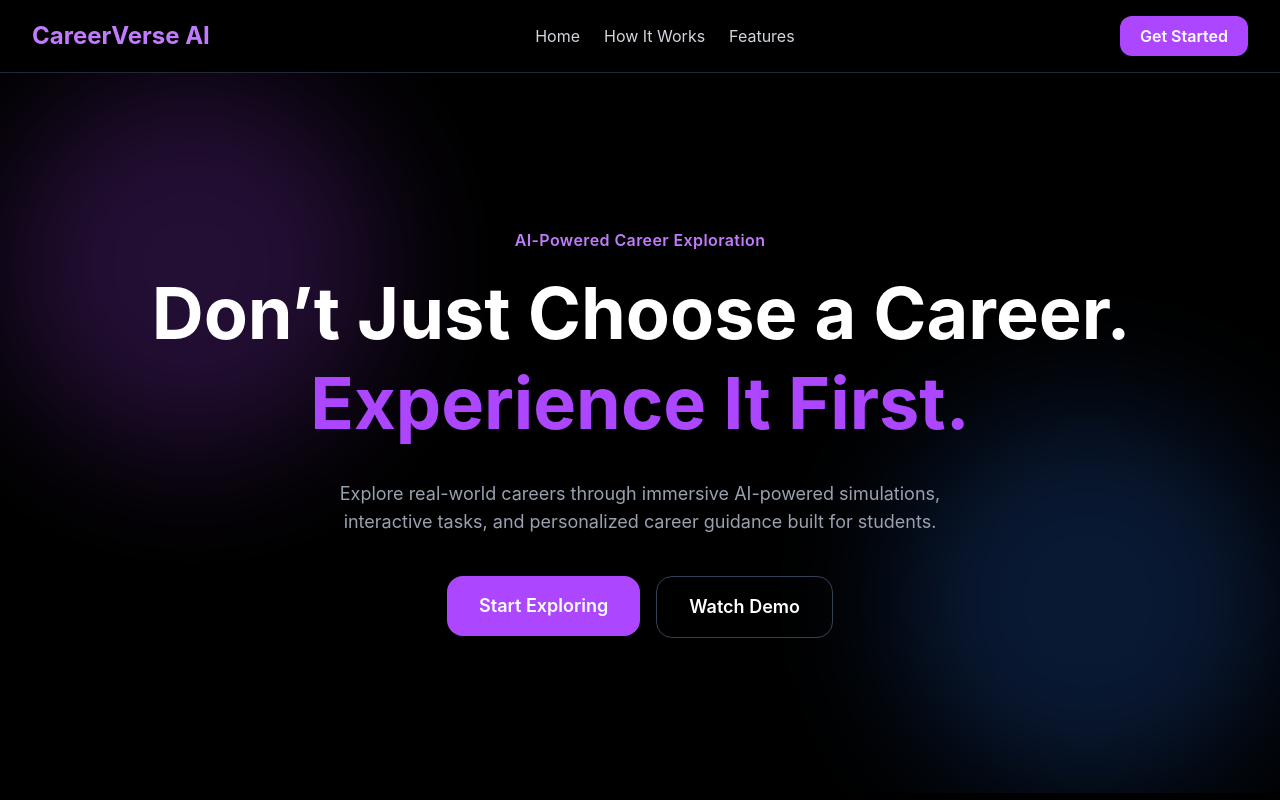
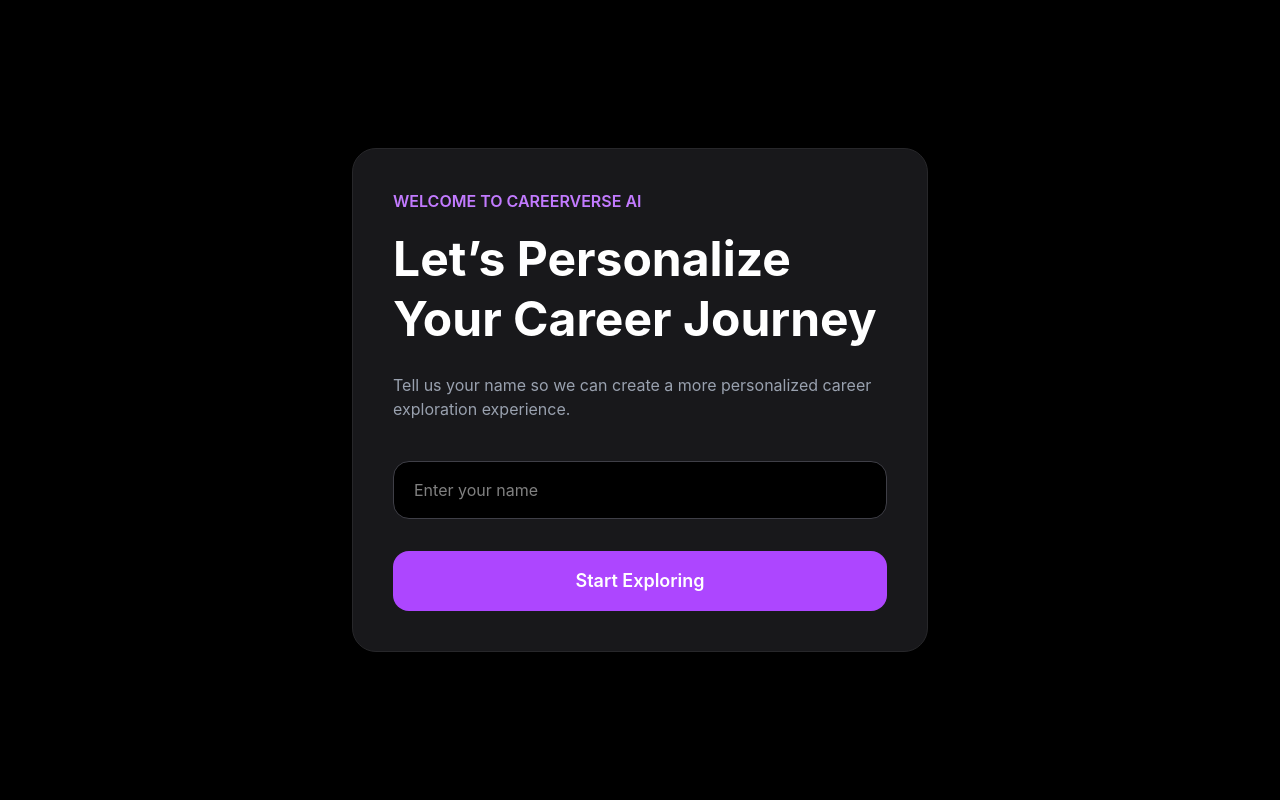
Before and after one commit to diyaraina06/careerverse-ai, a React app in the folder frontend/: page / in a window 1280 px wide. Shown: the top 800 px of the page. Built offline with nearby package versions, Linux system fonts and the light colour scheme; the HTML template or start-up script is replaced by a standard one.

Commit message:
Added dynamic personalization and completed frontend flow

```diff
--- a/frontend/src/App.jsx
+++ b/frontend/src/App.jsx
@@ -1,5 +1,6 @@
 import { Routes, Route } from "react-router-dom";
 
+import WelcomePage from "./pages/WelcomePage";
 import WhyChooseUs from "./components/WhyChooseUs";
 import Navbar from "./components/Navbar";
 import HeroSection from "./components/HeroSection";
@@ -29,7 +30,9 @@
   return (
     <Routes>
 
-      <Route path="/" element={<HomePage />} />
+      <Route path="/" element={<WelcomePage />} />
+
+      <Route path="/home" element={<HomePage />} />
 
       <Route path="/quiz" element={<QuizPage />} />
 
--- a/frontend/src/components/HeroSection.jsx
+++ b/frontend/src/components/HeroSection.jsx
@@ -27,9 +27,12 @@
                     </button>
                 </Link>
 
-                <button className="w-full sm:w-auto border border-gray-700 hover:border-purple-500 px-8 py-4 rounded-2xl font-semibold text-lg transition">
+                <a
+                    href="#demo"
+                    className="w-full sm:w-auto border border-gray-700 hover:border-purple-500 px-8 py-4 rounded-2xl font-semibold text-lg transition text-center"
+                >
                     Watch Demo
-                </button>
+                </a>
             </div>
 
         </section>
--- a/frontend/src/components/SimulationPreview.jsx
+++ b/frontend/src/components/SimulationPreview.jsx
@@ -1,6 +1,9 @@
+import { useNavigate } from "react-router-dom";
 function SimulationPreview() {
+
+    const navigate = useNavigate();
     return (
-    <section className="bg-black text-white py-24 px-6">
+        <section id="demo" className="bg-black text-white py-24 px-6">
 
             <div className="max-w-6xl mx-auto grid md:grid-cols-2 gap-14 items-center">
 
@@ -19,7 +22,8 @@
                         professionals think and work every day.
                     </p>
 
-          <button className="bg-purple-500 hover:bg-purple-600 px-8 py-4 rounded-2xl font-semibold transition">
+                    <button onClick={() => navigate("/quiz")}
+                        className="bg-purple-500 hover:bg-purple-600 px-8 py-4 rounded-2xl font-semibold transition">
                         Try Simulation
                     </button>
                 </div>
--- a/frontend/src/pages/DashboardPage.jsx
+++ b/frontend/src/pages/DashboardPage.jsx
@@ -4,6 +4,8 @@
     const location = useLocation();
 
     const selectedCareer = location.state?.selectedCareer;
+    const username =
+        localStorage.getItem("careerverse_username") || "Student";
     return (
         <div className="min-h-screen bg-black text-white px-6 py-20">
 
@@ -14,7 +16,7 @@
                 </p>
 
                 <h1 className="text-4xl md:text-5xl font-bold mb-6 leading-tight">
-                    Your Career Exploration Results
+                    {username}'s Career Exploration Results
                 </h1>
 
                 <p className="text-gray-400 text-lg max-w-3xl mb-16">
--- a/frontend/src/pages/SimulationPage.jsx
+++ b/frontend/src/pages/SimulationPage.jsx
@@ -34,6 +34,14 @@
 
         cache:
             "Great technical thinking! Caching can significantly reduce load times and improve user experience during peak traffic.",
+        navigation:
+            "Excellent UX thinking! Simplifying navigation improves usability and helps users complete tasks more efficiently.",
+
+        colors:
+            "Strong accessibility mindset! Better color contrast improves readability and creates a more inclusive user experience.",
+
+        layout:
+            "Creative design approach! Redesigning layouts can greatly improve engagement and overall user satisfaction.",
     };
     useEffect(() => {
         if (!selected) return;
@@ -168,8 +176,7 @@
                                 </>
                             )}
 
-                            {(selectedCareer === "Product Manager" ||
-                                selectedCareer === "UI/UX Designer") && (
+                            {selectedCareer === "Product Manager" && (
                                 <>
                                     <button
                                         onClick={() => setSelected("onboarding")}
@@ -199,6 +206,40 @@
                                             }`}
                                     >
                                         Launch referral rewards
+                                    </button>
+                                </>
+                            )}
+
+                            {selectedCareer === "UI/UX Designer" && (
+                                <>
+                                    <button
+                                        onClick={() => setSelected("navigation")}
+                                        className={`py-4 md:py-5 px-5 md:px-6 rounded-2xl text-left transition ${selected === "navigation"
+                                            ? "bg-purple-500"
+                                            : "bg-zinc-800 hover:bg-purple-500"
+                                            }`}
+                                    >
+                                        Simplify navigation flow
+                                    </button>
+
+                                    <button
+                                        onClick={() => setSelected("colors")}
+                                        className={`py-4 md:py-5 px-5 md:px-6 rounded-2xl text-left transition ${selected === "colors"
+                                            ? "bg-purple-500"
+                                            : "bg-zinc-800 hover:bg-purple-500"
+                                            }`}
+                                    >
+                                        Improve color contrast
+                                    </button>
+
+                                    <button
+                                        onClick={() => setSelected("layout")}
+                                        className={`py-4 md:py-5 px-5 md:px-6 rounded-2xl text-left transition ${selected === "layout"
+                                            ? "bg-purple-500"
+                                            : "bg-zinc-800 hover:bg-purple-500"
+                                            }`}
+                                    >
+                                        Redesign screen layout
                                     </button>
                                 </>
                             )}
--- /dev/null
+++ b/frontend/src/pages/WelcomePage.jsx
@@ -0,0 +1,54 @@
+import { useState } from "react";
+import { useNavigate } from "react-router-dom";
+
+function WelcomePage() {
+  const [name, setName] = useState("");
+
+  const navigate = useNavigate();
+
+  const handleContinue = () => {
+    localStorage.setItem("careerverse_username", name);
+
+    navigate("/home");
+  };
+
+  return (
+    <div className="min-h-screen bg-black text-white flex items-center justify-center px-6">
+
+      <div className="bg-zinc-900 border border-zinc-800 rounded-3xl p-10 w-full max-w-xl">
+
+        <p className="text-purple-400 font-semibold mb-4">
+          WELCOME TO CAREERVERSE AI
+        </p>
+
+        <h1 className="text-4xl md:text-5xl font-bold mb-6 leading-tight">
+          Let’s Personalize Your Career Journey
+        </h1>
+
+        <p className="text-gray-400 mb-10">
+          Tell us your name so we can create a more personalized
+          career exploration experience.
+        </p>
+
+        <input
+          type="text"
+          placeholder="Enter your name"
+          value={name}
+          onChange={(e) => setName(e.target.value)}
+          className="w-full bg-black border border-zinc-700 rounded-2xl px-5 py-4 outline-none focus:border-purple-500 mb-8"
+        />
+
+        <button
+          onClick={handleContinue}
+          className="w-full bg-purple-500 hover:bg-purple-600 transition py-4 rounded-2xl font-semibold text-lg"
+        >
+          Start Exploring
+        </button>
+
+      </div>
+
+    </div>
+  );
+}
+
+export default WelcomePage;
```
Lines whose indentation alone changed are shown as unchanged.
